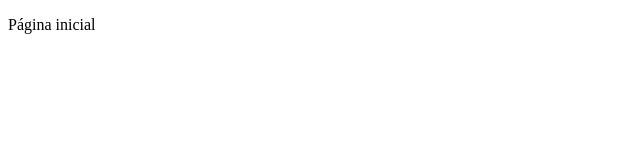
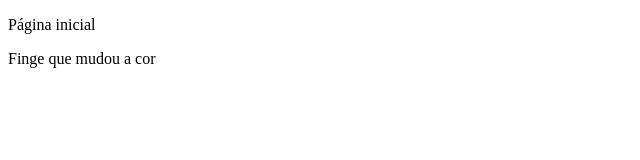
Before and after one commit to HeloisaLouzada/GitHubMaster, a plain HTML site: page index.html in a window 1280 px wide. Shown: the whole page, without its empty margins (0-640 px from the left). Drawn offline with Linux system fonts and the light colour scheme.

```diff
--- a/index.html
+++ b/index.html
@@ -8,5 +8,7 @@
 </head>
 <body>
     <p>Página inicial</p>
+    <p>Finge que mudou a cor</p>
+
 </body>
 </html>
```
